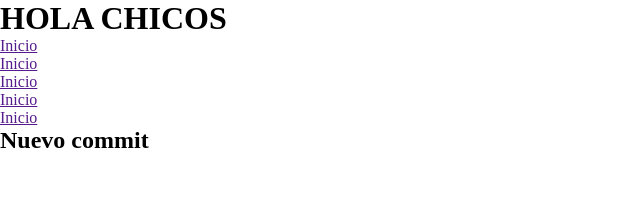
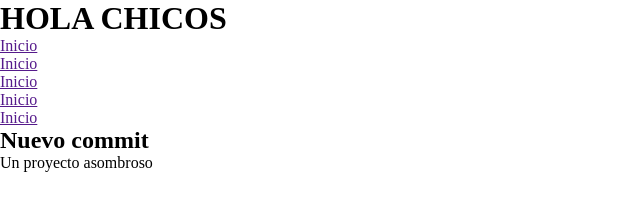
Before and after one commit to JuanJoseBoydo/aprendiendo-git, a plain HTML site: page index.html in a window 1280 px wide. Shown: the whole page, without its empty margins (0-640 px from the left). Drawn offline with Linux system fonts and the light colour scheme.

Commit message:
generamos un p

```diff
--- a/index.html
+++ b/index.html
@@ -22,6 +22,7 @@
     <main>
         <section>
             <h2>Nuevo commit</h2>
+            <p>Un proyecto asombroso</p>
         </section>
     </main>
 </body>
```
